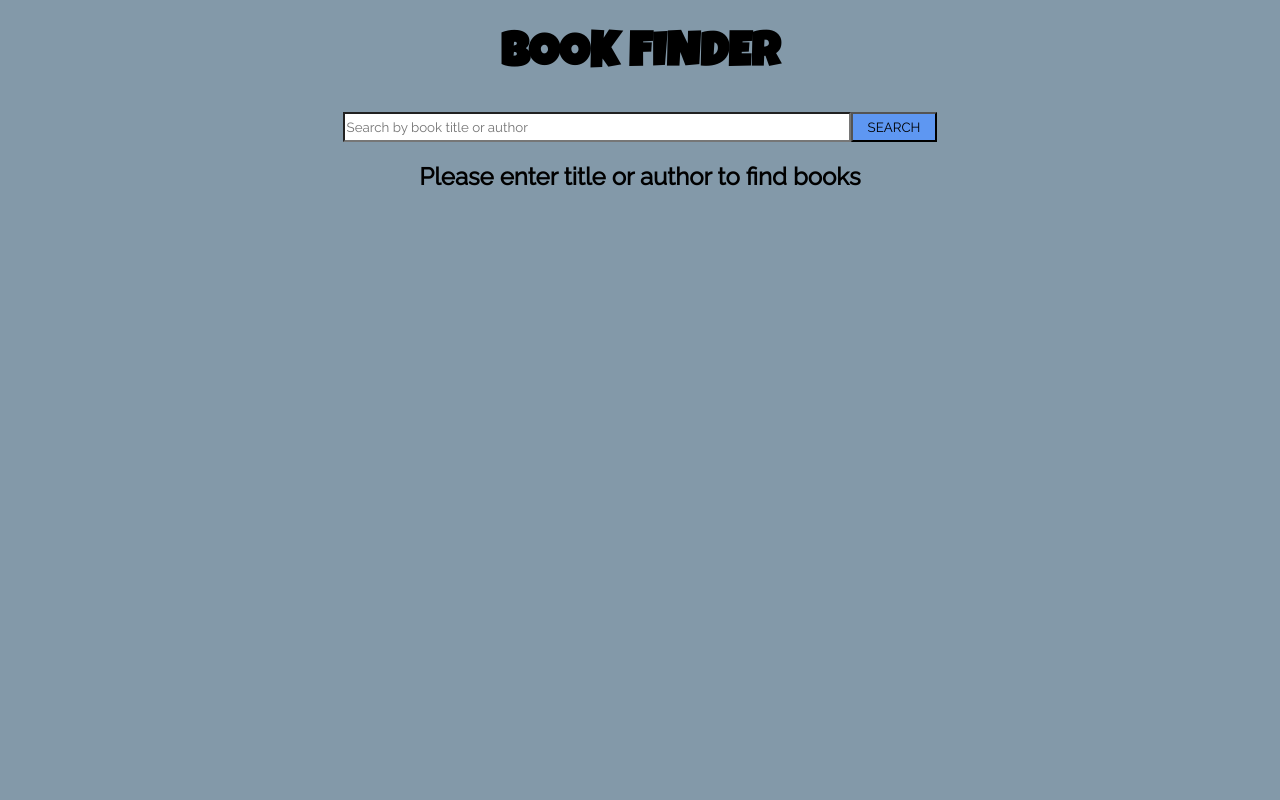
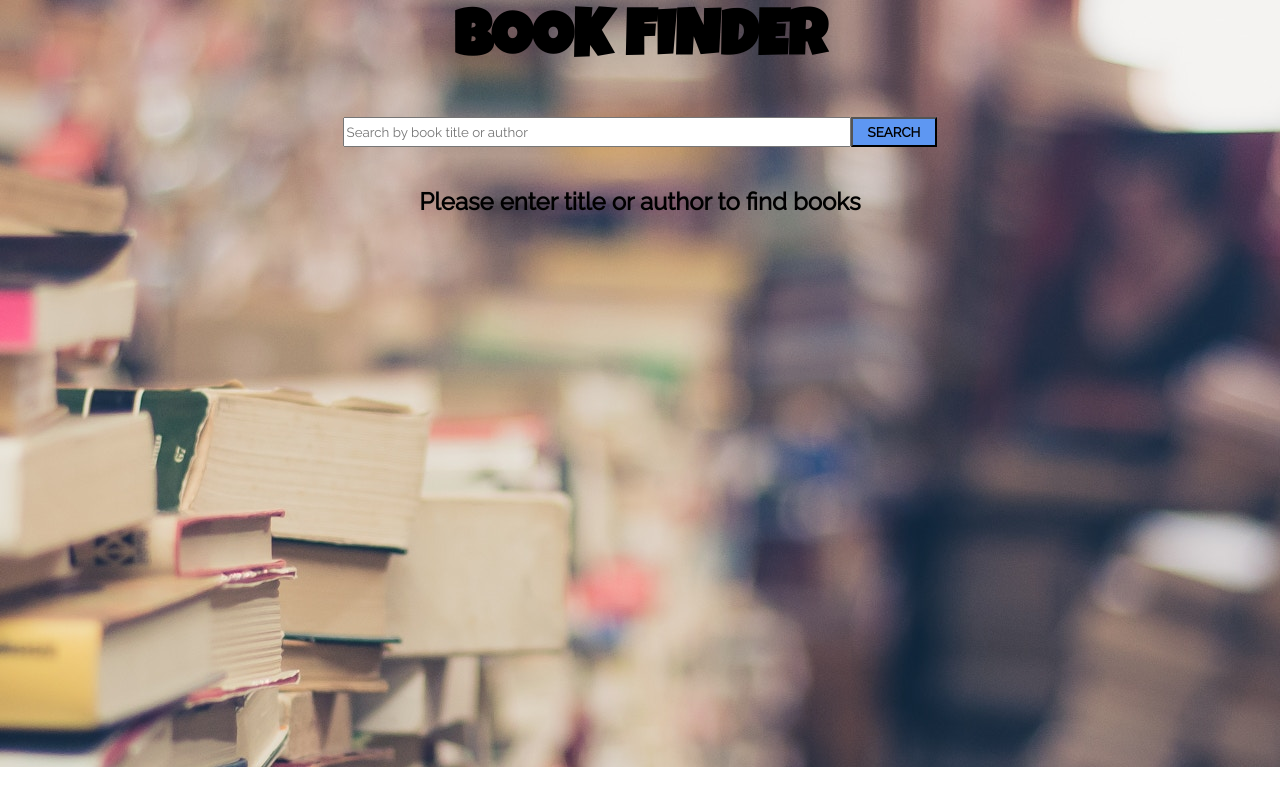
Before and after one commit to pjconnolly12/Book-Finder, a React (Create React App) app: page / in a window 1280 px wide. Built offline with nearby package versions, Linux system fonts and the light colour scheme.

Commit message:
added background image and functionality to submit on enter key

```diff
--- a/src/App.css
+++ b/src/App.css
@@ -3,14 +3,19 @@
 
 * {
   font-family: 'Raleway', sans-serif;
-  background-color: #8399a9;
 }
 #wrapper {
   text-align: center;
+  background-image: url('books.jpg');
+  background-position: center center;
+  background-repeat: no-repeat;
+  background-attachment: fixed;
 }
 h1 {
   font-family: 'Luckiest Guy', cursive;
-  font-size: 3em;
+  font-size: 4em;
+  margin-top: 0px;
+  padding-top: 10px;
 }
 #search-wrapper {
   display: flex;
@@ -19,12 +24,23 @@ h1 {
 #search {
   width: 500px;
   height: 24px;
-  background-color: white;
+}
+#search:hover {
+  border-color: #5e97f2;
 }
 #search-button {
   height: 30px;
   padding: 0px 15px;
   background-color: #5e97f2;
+  text-decoration: none;
+  font-weight: 600;
+}
+#search-button:hover {
+  background-color: white;
+  border: 3px solid #5e97f2;
+  border-radius: 4px;
+  cursor: pointer;
+  font-weight: 800;
 }
 .books-wrapper {
   display: flex;
@@ -34,13 +50,13 @@ h1 {
 }
 .bookCard {
   width: 300px;
-  background-color: white;
   margin: 10px 30px;
   padding: 5px 0px 15px 5px;
   border-radius: 5%;
   box-shadow: 7px 7px 3px rgba(0,0,0,0.5);
   display: flex;
   flex-direction: column;
+  background-color: white;
 }
 .image {
   background-color: white;
@@ -80,4 +96,15 @@ h1 {
 .error-wrapper {
   padding-top: 20px;
   color: #a90404;
+  height: 75vh;
 }
+.noResults-wrapper {
+  padding-top: 20px;
+  height: 75vh;
+}
+
+@media only screen and (max-width: 630px){
+  #search {
+    width: 300px;
+  }
+}
--- a/src/App.js
+++ b/src/App.js
@@ -14,6 +14,7 @@ class BookSearch extends React.Component {
     };
     this.addText = this.addText.bind(this);
     this.onSearch = this.onSearch.bind(this);
+    this.searchOnEnter = this.searchOnEnter.bind(this);
   }
 
   addText(e) {
@@ -28,7 +29,7 @@ class BookSearch extends React.Component {
     } else {
       this.setState({search: true})
       const search = this.state.input.split(" ").join('+');
-      fetch(`${URL_PATH}?q=${search}&maxResults=10`)
+      fetch(`${URL_PATH}?q=${search}&maxResults=21`)
         .then(response => response.json())
         .then(json => {
           let { items } = json;
@@ -38,6 +39,25 @@ class BookSearch extends React.Component {
     }
   };
 
+  searchOnEnter(e) {
+    let code = e.keyCode || e.which;
+    if (code === 13){
+      if (this.state.input === ''){
+        this.setState({error: true})
+        this.setState({search: false})
+      } else {
+        this.setState({search: true})
+        const search = this.state.input.split(" ").join('+');
+        fetch(`${URL_PATH}?q=${search}&maxResults=21`)
+          .then(response => response.json())
+          .then(json => {
+            let { items } = json;
+            this.setState({ items });
+            console.log(items);
+        })
+    }}
+  };
+
   render () {
     const isThereInput = this.state.error;
     const validSearch = this.state.search;
@@ -45,7 +65,7 @@ class BookSearch extends React.Component {
     if (isThereInput) {
       info = <SearchError onSearch={this.onSearch} />;
     } else if (validSearch) {
-      info = <Books onSearch={this.onSearch} items={this.state.items} />;
+      info = <Books searchOnEnter={this.searchOnEnter} onSearch={this.onSearch} items={this.state.items} />;
     } else {
       info = <NoResults />;
     }
@@ -54,6 +74,7 @@ class BookSearch extends React.Component {
         <h1>BOOK FINDER</h1>
         <Search
           input={this.state.input}
+          searchOnEnter={this.searchOnEnter}
           onSearch={this.onSearch}
           addText={this.addText}/>
         {info}
@@ -65,7 +86,7 @@ class BookSearch extends React.Component {
 function Search(props){
   return (
     <div id="search-wrapper">
-      <input type="text" id="search" placeholder="Search by book title or author" onChange={props.addText}/>
+      <input type="text" id="search" placeholder="Search by book title or author" onKeyPress={props.searchOnEnter} onChange={props.addText}/>
       <button id="search-button" type="submit" onClick={props.onSearch}>SEARCH</button>
     </div>
   )
```
Also changed, not shown: src/books.jpg (added), 1 other file (tests, documents, lock files or other folders).
